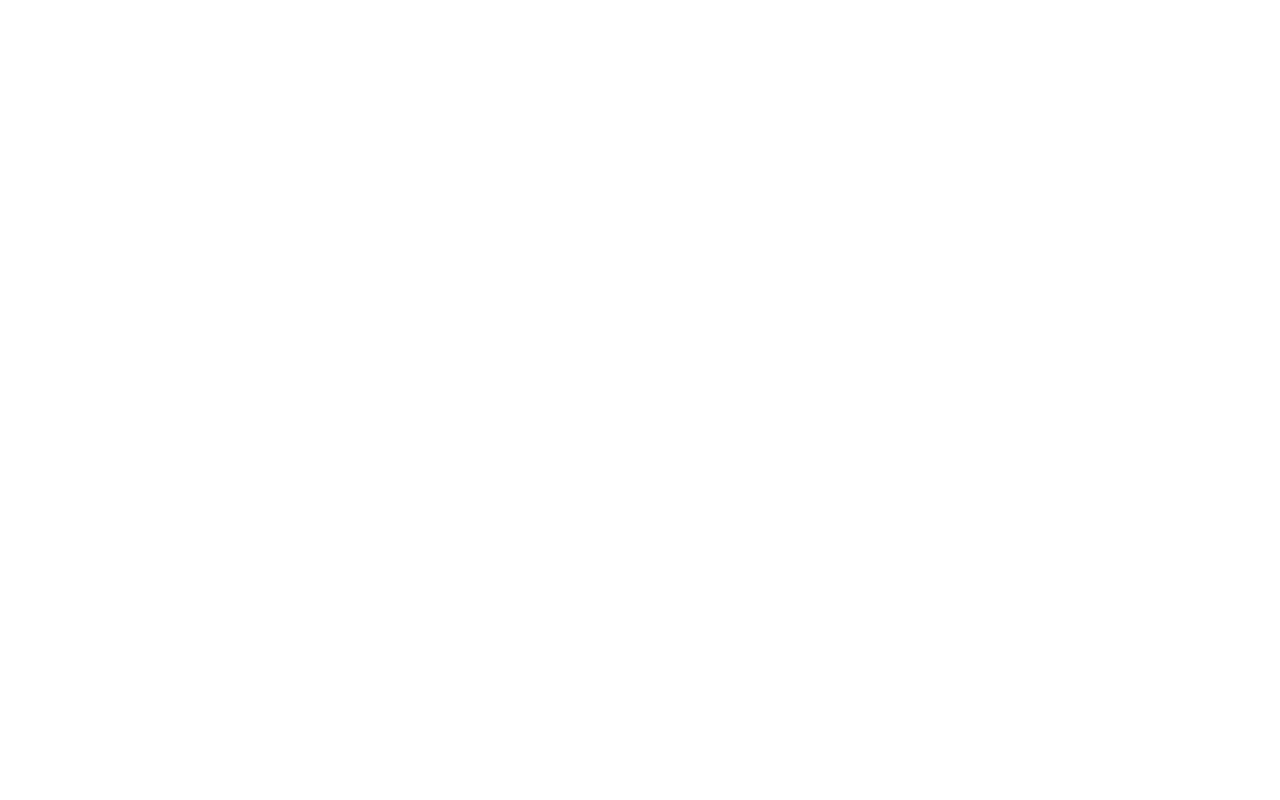
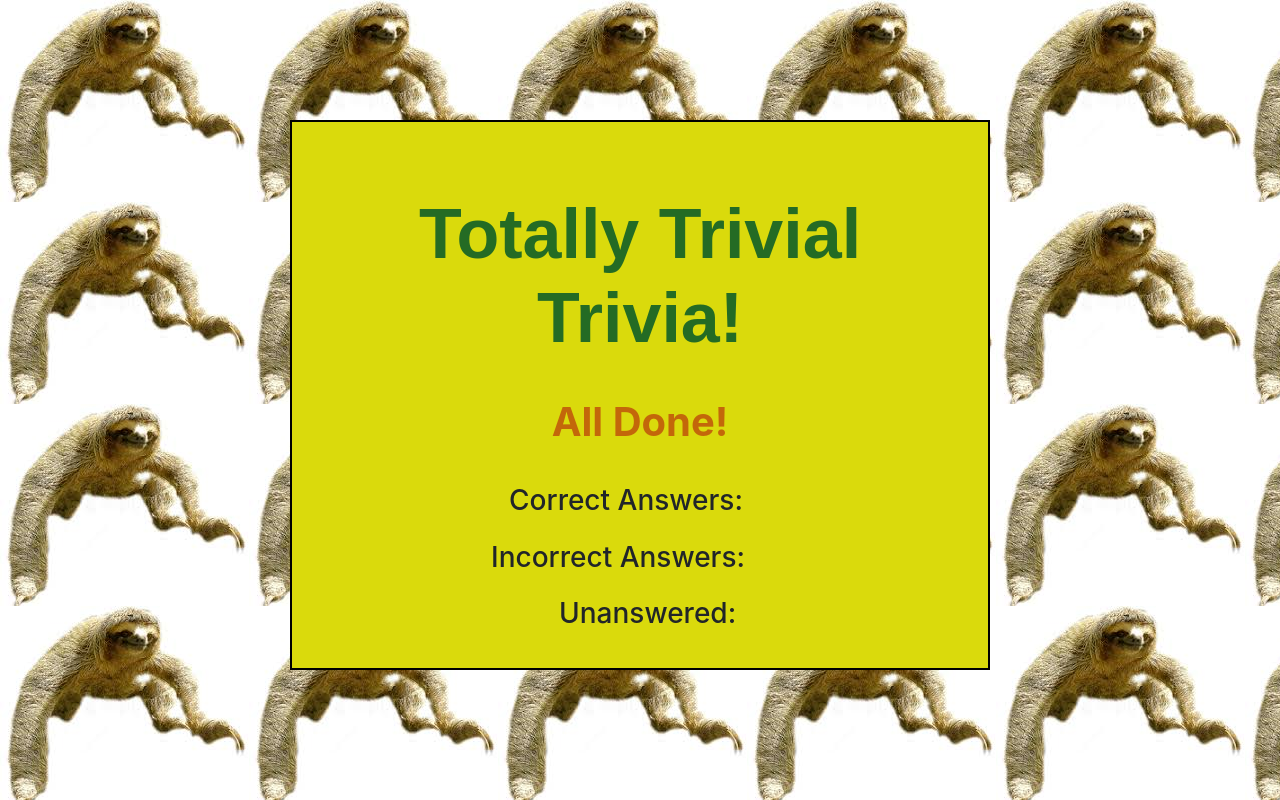
Before and after one commit to kemeier/TriviaGame, a plain HTML site: page index.html/finishpage.html in a window 1280 px wide. Drawn offline with nearby package versions, Linux system fonts and the light colour scheme.

Commit message:
added final page

```diff
--- a/assets/css/style.css
+++ b/assets/css/style.css
@@ -4,7 +4,7 @@ body    {
 
 .container  {
     background-color: rgb(218, 218, 12);
-    height: 500px;
+    height: 550px;
     width: 700px;
     margin-top: 120px;
     border: solid 2px black;
@@ -23,7 +23,7 @@ body    {
 }
 
 #start   {
-    padding-top: 90px;
+    padding-top: 100px;
 }
 
 #start-button   {
@@ -97,3 +97,50 @@ h4  {
 #dry-ice {
     padding-left: 25px;
 }
+
+#done   {
+    padding-top: 20px;
+    color:  rgb(194, 4, 4);
+    font-weight: bold;
+    font-size: 30px;
+    text-decoration: underline;
+    padding-left: 295px;
+}
+
+#done-link  {
+    padding-top: 15px;
+}
+
+#done-title {
+    padding-top: 30px;
+}
+
+#all-done   {
+    text-align: center;
+    font-weight: bold;
+    color: rgba(190, 76, 10, 0.808);
+}
+
+#correct    {
+    padding-top: 30px;
+}
+
+#incorrect  {
+    padding-top: 15px;
+}
+
+#unanswered {
+    padding-top: 15px;
+}
+
+#correct-answers    {
+    padding-left: 202px;
+}
+
+#incorrect-answers  {
+    padding-left: 184px;
+}
+
+#unanswered-questions   {
+    padding-left: 252px;
+}
--- a/index.html/finishpage.html
+++ b/index.html/finishpage.html
@@ -0,0 +1,51 @@
+<!DOCTYPE html>
+<html>
+    <html lang="en">
+<head>
+    <meta charset="UTF-8">
+    <meta name="viewport" content="width=device-width, initial-scale=1.0">
+    <meta http-equiv="X-UA-Compatible" content="ie=edge">
+    <script src="https://cdnjs.cloudflare.com/ajax/libs/jquery/3.2.1/jquery.min.js"></script>
+    <link rel="stylesheet" href="https://stackpath.bootstrapcdn.com/bootstrap/4.3.1/css/bootstrap.min.css" integrity="sha384-ggOyR0iXCbMQv3Xipma34MD+dH/1fQ784/j6cY/iJTQUOhcWr7x9JvoRxT2MZw1T" crossorigin="anonymous">
+    <link rel="stylesheet" type="text/css" href="../assets/css/style.css">
+    <script src="assets/javascript/app.js"></script>
+    <title>Trivia Game</title>
+
+</head>
+
+<body>
+    <div class="container">
+        <div class="row">
+            <div class="col-md-12" id="title">
+                <h1 id="title-text">Totally Trivial Trivia!</h1>
+            </div>
+            <div class="col-md-12"  id="done-title">
+                <h1 id="all-done">
+                    All Done!
+                </h1>
+            </div>
+
+            <div class="col-md-12"  id="correct">
+                    <h3 id="correct-answers">Correct Answers:</h3>
+            </div>
+
+            <div class="col-md-12"  id="incorrect">
+                    <h3 id="incorrect-answers">
+                        Incorrect Answers:
+                    </h3>
+            </div>
+
+            <div class="col-md-12"  id="unanswered">
+                    <h3 id="unanswered-questions">
+                        Unanswered:
+                    </h3>
+            </div>
+
+        </div>
+
+
+    </div>
+</body>
+
+
+</html>
```
Also changed, not shown: assets/javascript/app.js (+32 -0 lines), index.html/triviapage.html (+4 -0 lines).
